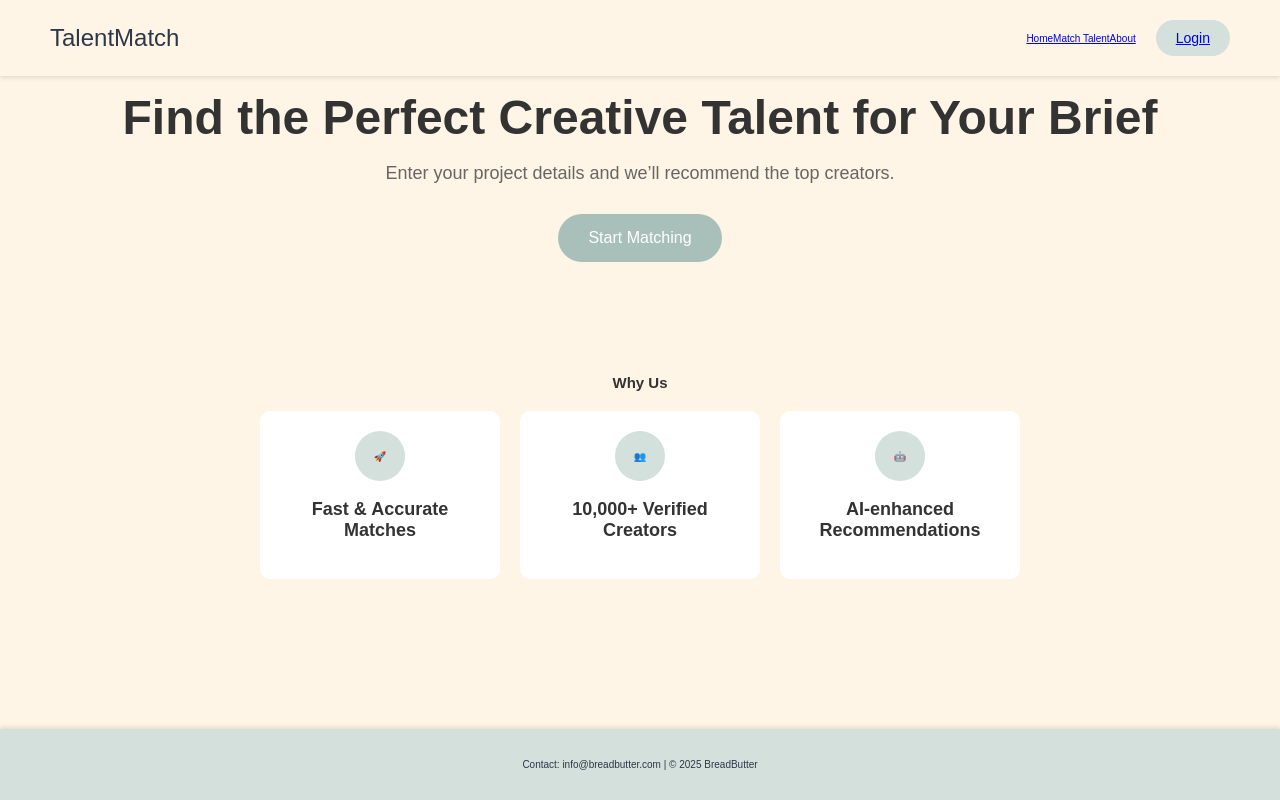
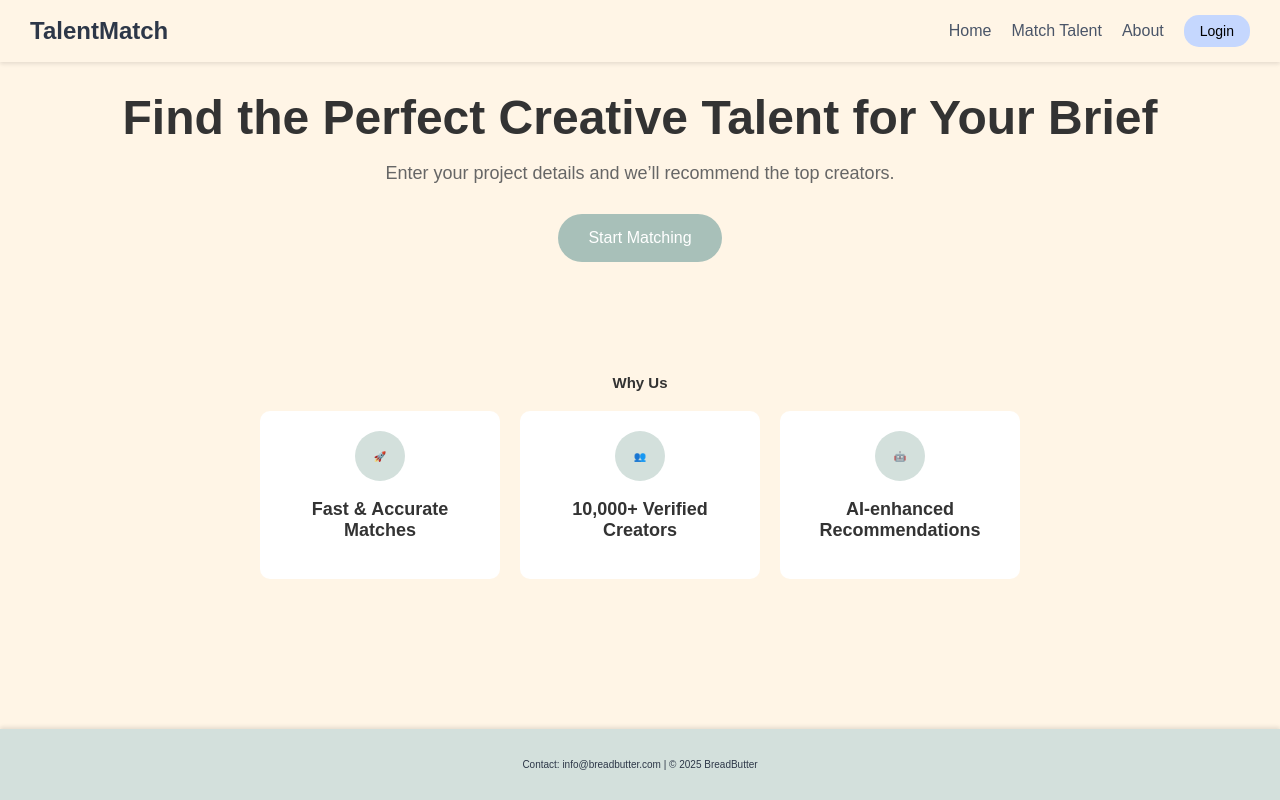
Before and after one commit to Sushanth-Personal/TalentMatcherAI, a React (Vite) app in the folder talentmatch-frontend/: page / in a window 1280 px wide. Built offline with nearby package versions, Linux system fonts and the light colour scheme.

Commit message:
Update: Modified header css

```diff
--- a/talentmatch-frontend/src/components/Header.module.css
+++ b/talentmatch-frontend/src/components/Header.module.css
@@ -1,46 +1,46 @@
 .header {
+  background-color: #fff5e6;
+  padding: 15px 30px;
   display: flex;
   justify-content: space-between;
   align-items: center;
-  padding: 20px 50px;
-  background-color: #fff5e6;
   box-shadow: 0 2px 4px rgba(0, 0, 0, 0.1);
 }
 
 .logo {
   font-size: 24px;
   color: #2d3748;
-  margin: 0;
+  font-weight: 600;
 }
 
 .nav {
   display: flex;
+  gap: 20px;
   align-items: center;
 }
 
-.link {
-  margin-left: 20px;
+.navLink {
+  font-size: 16px;
+  color: #4a5568;
   text-decoration: none;
-  color: #2d3748;
-  font-size: 16px;
   transition: color 0.3s;
 }
 
-.link:hover {
+.navLink:hover {
   color: #a8c0b9;
 }
 
 .loginButton {
-  background-color: #d3e0dc;
+  background-color: #c5d7fe;
+  color: black;
   border: none;
-  padding: 10px 20px;
-  border-radius: 20px;
-  cursor: pointer;
+  border-radius: 15px;
+  padding: 8px 16px;
   font-size: 14px;
-  margin-left: 20px;
+  text-decoration: none;
   transition: background-color 0.3s;
 }
 
 .loginButton:hover {
-  background-color: #b0c9c2;
+  background-color: #87a39a;
 }
```
